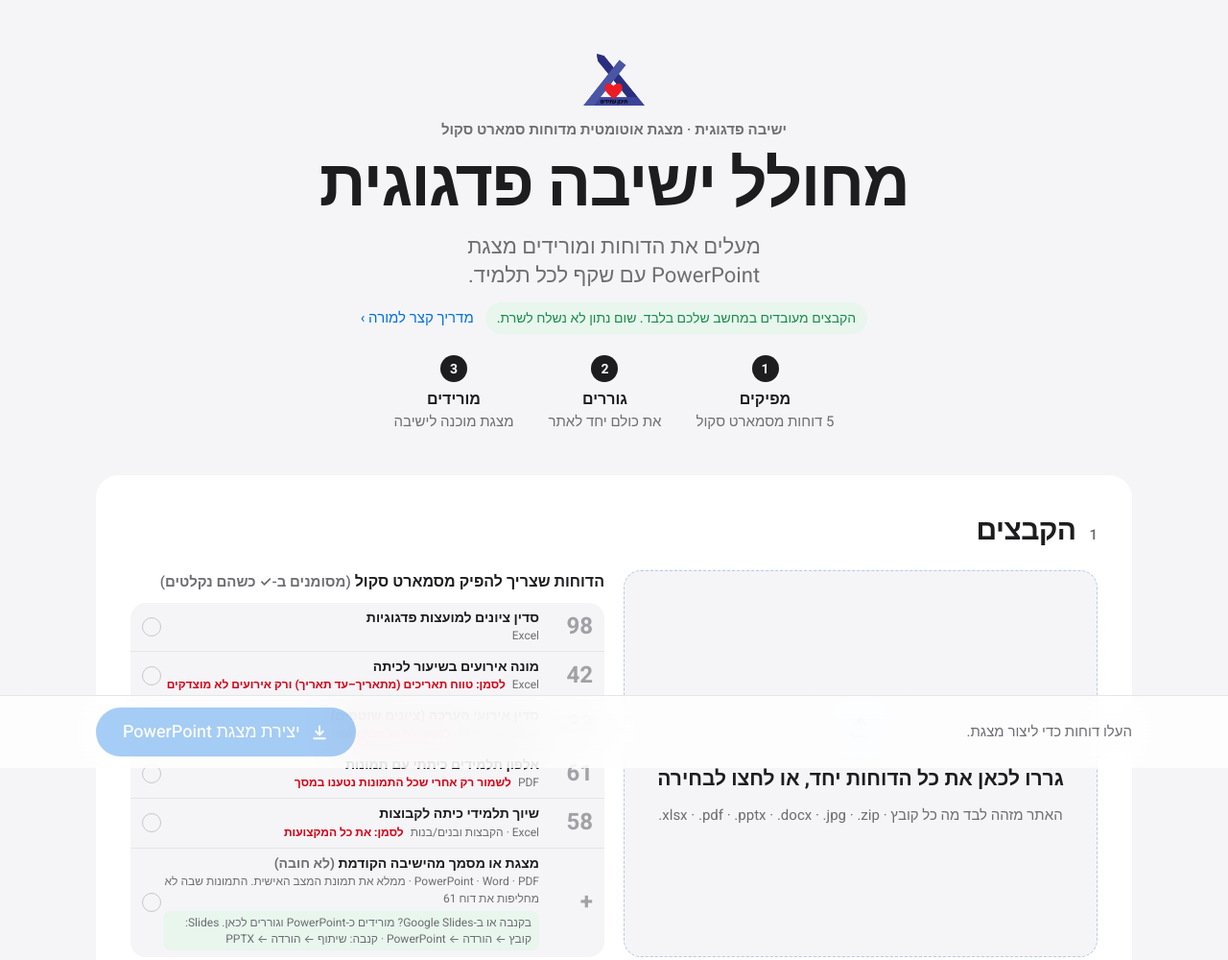
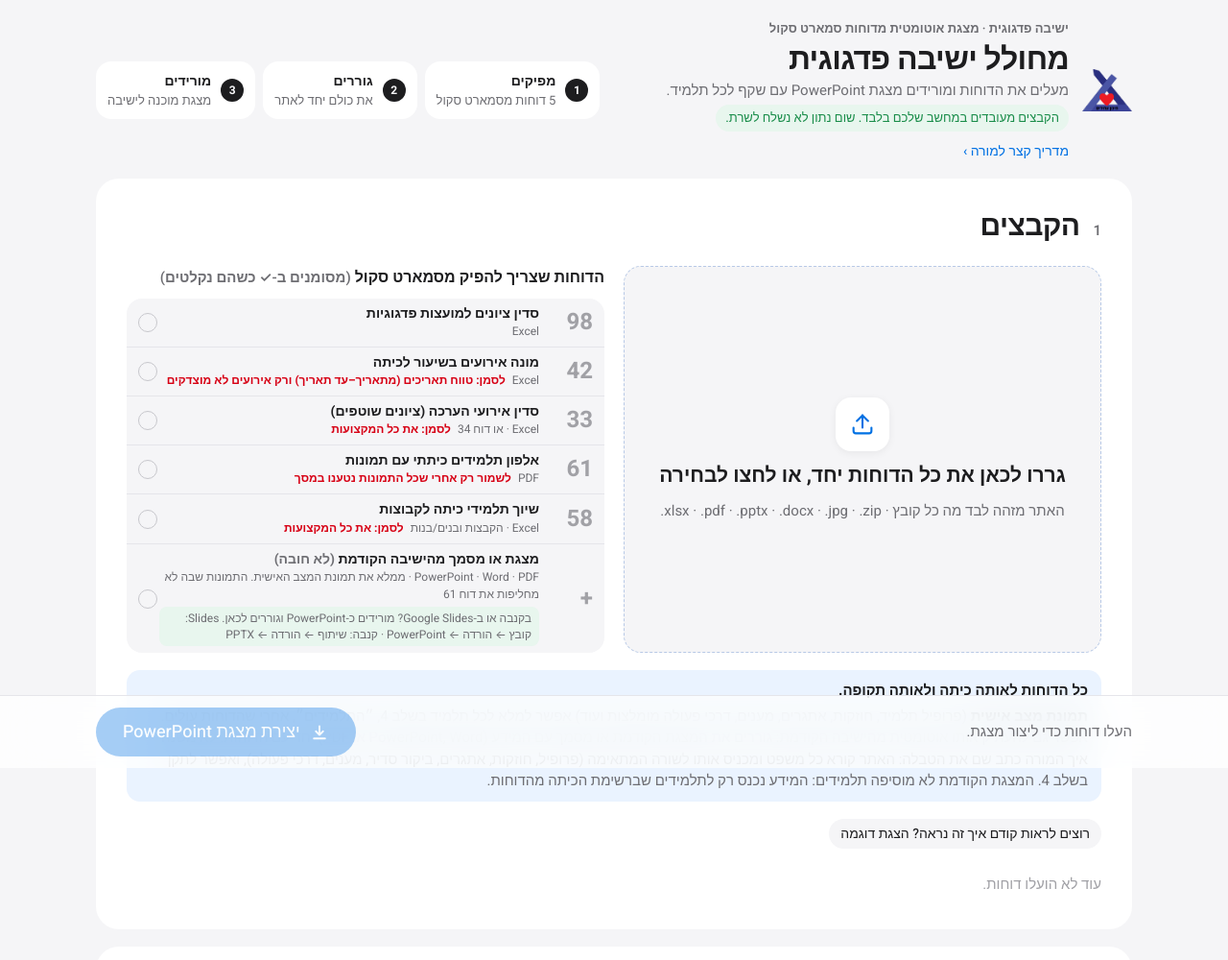
Before and after one commit to arikbo/pedagogical-meeting, a plain HTML site: page apple-preview/index.html in a window 1280 px wide. Shown: the top 1000 px of the page at 96% size. Drawn offline with nearby package versions, Linux system fonts and the light colour scheme.

Commit message:
עותק ניסיון: כותרת קומפקטית כדי שהדוחות ייראו בלי גלילה
Co-Authored-By: Claude Opus 5.5 <noreply@anthropic.com>
Claude-Session: https://claude.ai/code/session_01BUPhv3n9PNfM9B5o7xmD81

```diff
--- a/apple-preview/index.html
+++ b/apple-preview/index.html
@@ -253,25 +253,28 @@ footer a:hover{text-decoration:underline}
 body{-webkit-font-smoothing:antialiased;line-height:1.5}
 .wrap{gap:24px}
 
-/* פתיח: במרכז, כותרת גדולה */
-header{display:flex!important;flex-direction:column;align-items:center;text-align:center;padding-block:56px 20px;gap:22px}
-.brand{flex-direction:column;gap:14px}
-.brand img{width:64px}
-.brand-txt{align-items:center;gap:12px}
-.eyebrow{color:var(--ink-soft);font-weight:600;font-size:15px;letter-spacing:0}
-h1{font-size:clamp(38px,6.5vw,68px);font-weight:800;letter-spacing:-.025em;line-height:1.05}
-.lede{font-size:clamp(18px,2.4vw,22px);max-width:34ch;line-height:1.4}
-.toprow{justify-content:center}
-.privacy{font-size:14px;font-weight:500}
-.guidelink{border:0;padding:0;font-weight:500;color:var(--accent)}
+/* פתיח קומפקטי: לוגו וכותרת מימין, שלבים משמאל, הכל בשורה אחת כדי שהדוחות ייראו בלי גלילה */
+header{display:flex!important;flex-direction:row;align-items:center;justify-content:space-between;flex-wrap:wrap;gap:12px 28px;padding-block:20px 0}
+.brand{flex-direction:row;gap:14px;align-items:center;flex:1 1 380px;min-width:0}
+.howto{flex:0 1 auto}
+.brand img{width:52px}
+.brand-txt{gap:4px;align-items:flex-start}
+.eyebrow{color:var(--ink-soft);font-weight:600;font-size:13px;letter-spacing:0}
+h1{font-size:clamp(26px,3vw,32px);font-weight:800;letter-spacing:-.02em;line-height:1.1}
+.lede{font-size:15px;color:var(--ink-soft)}
+.toprow{gap:10px 14px}
+.privacy{font-size:13px;font-weight:500;padding:4px 10px}
+.guidelink{border:0;padding:0;font-size:14px;font-weight:500;color:var(--accent)}
 .guidelink:hover{background:none;text-decoration:underline}
-.howto{display:flex!important;justify-content:center;gap:36px!important;margin:0!important}
-.howto li{background:none!important;border:0!important;padding:0!important;flex-direction:column;align-items:center!important;text-align:center;gap:6px!important}
-.howto li::before{background:var(--ink);color:var(--bg);width:28px;height:28px;font-size:14px}
-.howto b{font-weight:700}
+.howto{display:flex!important;gap:8px!important;margin:0!important}
+.howto li{background:var(--surface)!important;border:0!important;border-radius:16px!important;padding:10px 12px!important;flex-direction:row!important;align-items:center!important;gap:10px!important;font-size:13px!important;text-align:right}
+.howto li::before{background:var(--ink);color:var(--bg);width:24px;height:24px;font-size:12px}
+.howto b{font-weight:700;font-size:14px}
+@media (max-width:640px){.howto li{flex-direction:column!important;font-size:0!important}}
+.wrap{gap:18px}
 
 /* אריחי השלבים */
-section.step{border:0;border-radius:24px;padding:36px}
+section.step{border:0;border-radius:24px;padding:28px 32px}
 .num{background:none;color:var(--ink-soft);width:auto;height:auto;font-size:15px;font-weight:600}
 h2{font-size:30px;letter-spacing:-.02em}
 @media (max-width:520px){section.step{padding:22px}}
```
